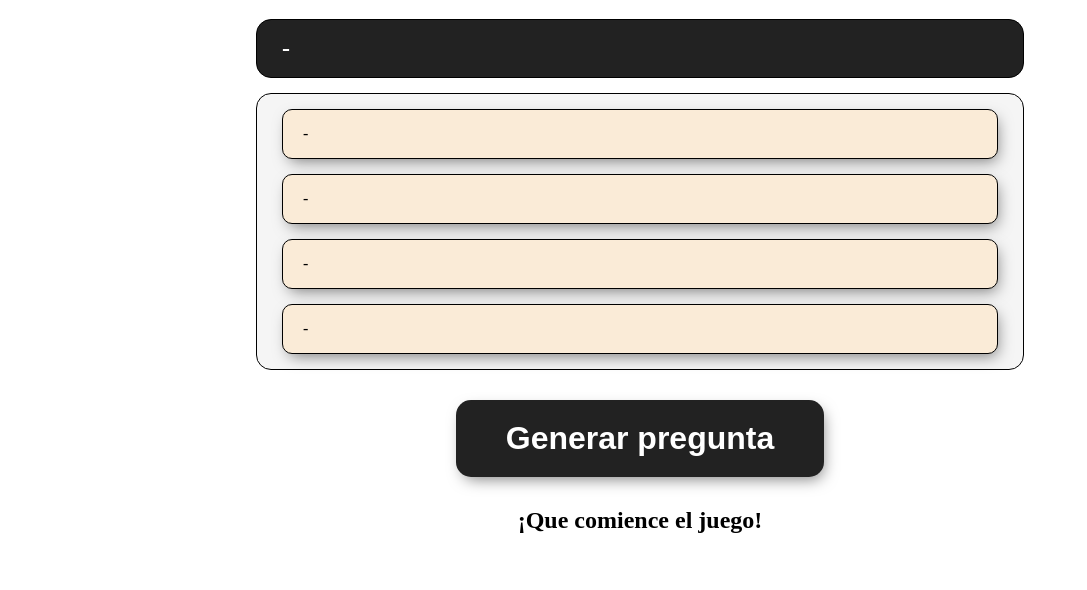
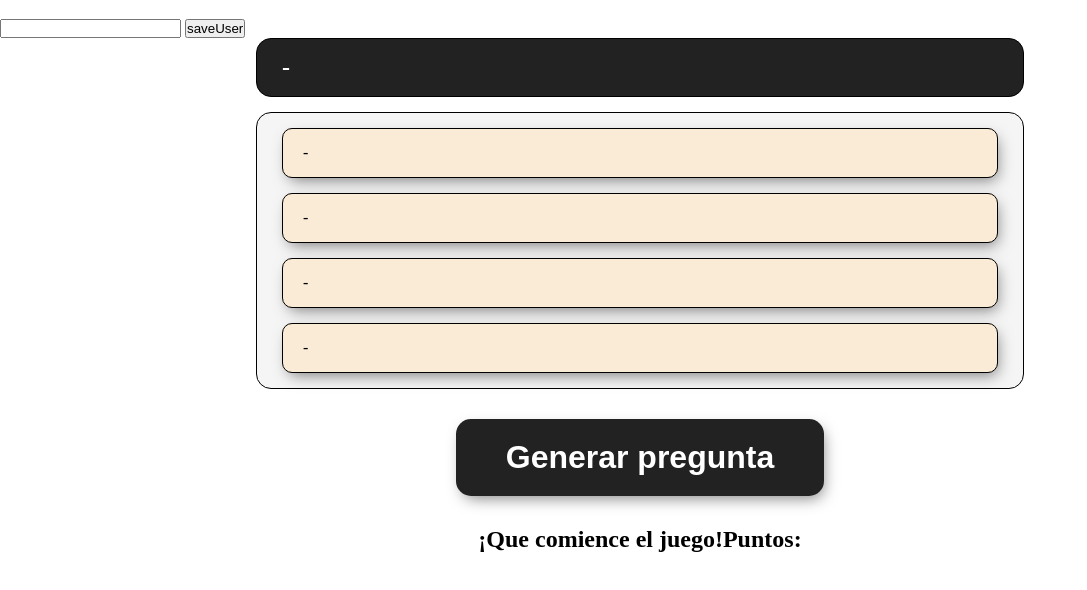
Before and after one commit to francobalich/Tecnary, a website: page public/index.html in a window 1280 px wide. Shown: the part 76-666 px from the top of the page, without its empty margins (0-1087 px from the left). Drawn offline with nearby package versions, Linux system fonts and the light colour scheme; no server answers.

Commit message:
Add new elements

```diff
--- a/public/index.html
+++ b/public/index.html
@@ -12,6 +12,11 @@
 <body>
     <h1>Tecnary</h1>
     <div class="container">
+        <div class="userContainer">
+            <input type="text" name="" id="user">
+            <input type="button" value="saveUser">
+        </div>
+
         <div class="preg__container">
             <p class="preg__item" id="pregunta">-</p>
         </div>
@@ -26,6 +31,7 @@
         <input type="button" id="btnGenPreg" class="btnGenPreg" value="Generar pregunta">
         <div id="msgBox" class="msgBox">
             <p class="msg">¡Que comience el juego!</p>
+            <p id="points" class="msg">Puntos:</p>
         </div>
     </div>
 
```
